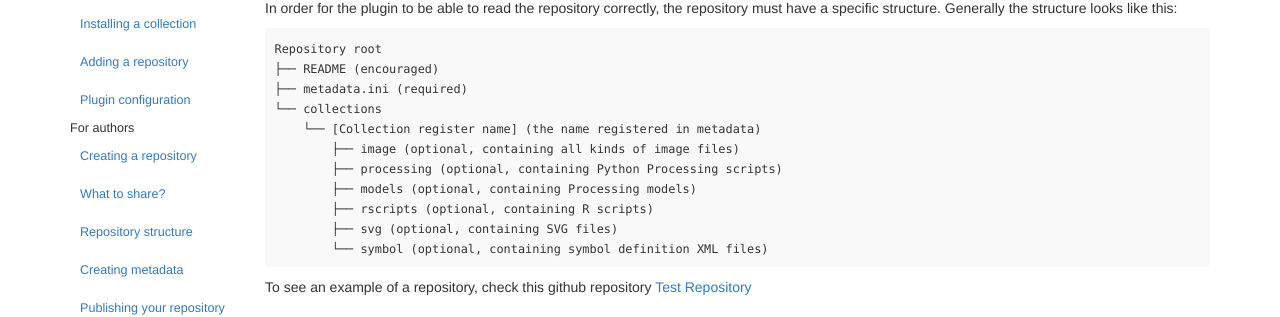
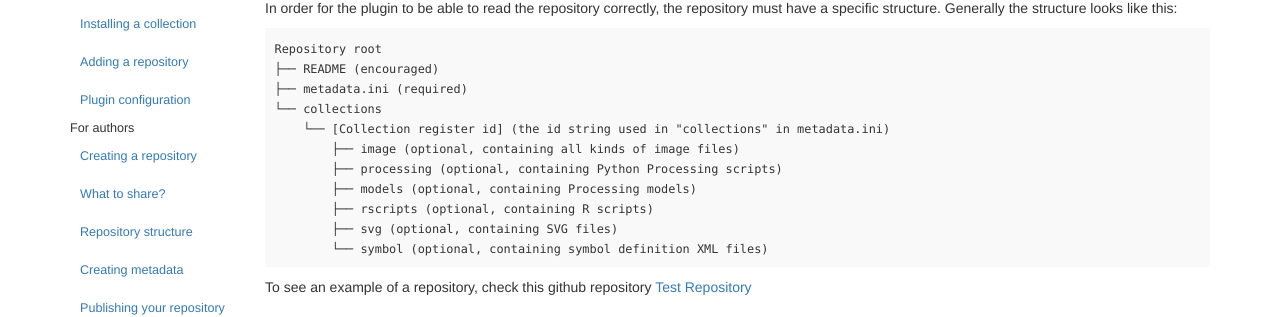
Before and after one commit to QGIS-Contribution/QGIS-ResourceSharing, a Jekyll site: the page built from _posts/2016-07-22-repository-structure.md, in a window 1280 px wide. Shown: the part 172-489 px from the top of the page. Built offline with Jekyll 4.4.1, drawn with Linux system fonts in a browser that asks for light colours.

Commit message:
Update 2016-07-22-repository-structure.md

```diff
--- a/_posts/2016-07-22-repository-structure.md
+++ b/_posts/2016-07-22-repository-structure.md
@@ -14,7 +14,7 @@ this:
     ├── README (encouraged)
     ├── metadata.ini (required)
     └── collections
-        └── [Collection register name] (the name registered in metadata)
+        └── [Collection register id] (the id string used in "collections" in metadata.ini)
             ├── image (optional, containing all kinds of image files)
             ├── processing (optional, containing Python Processing scripts)
             ├── models (optional, containing Processing models)
```
